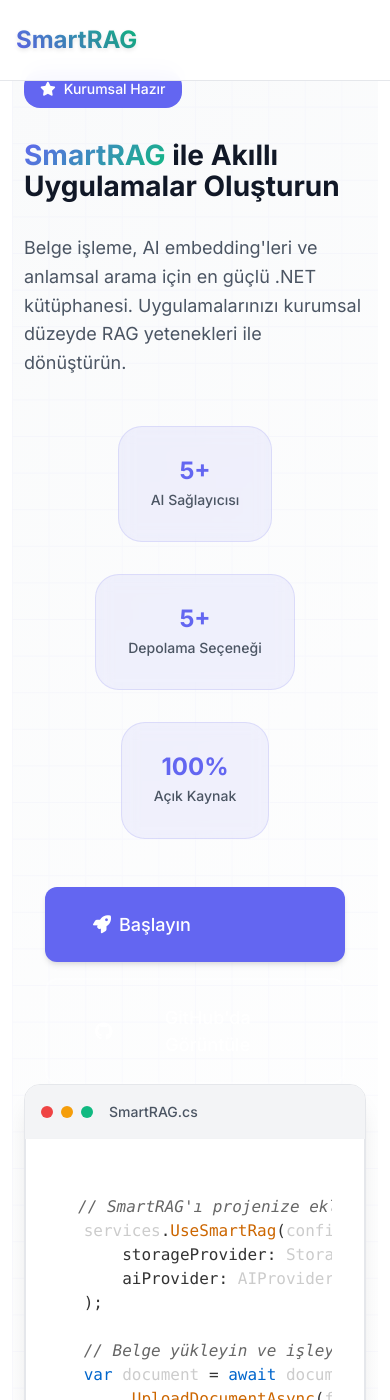
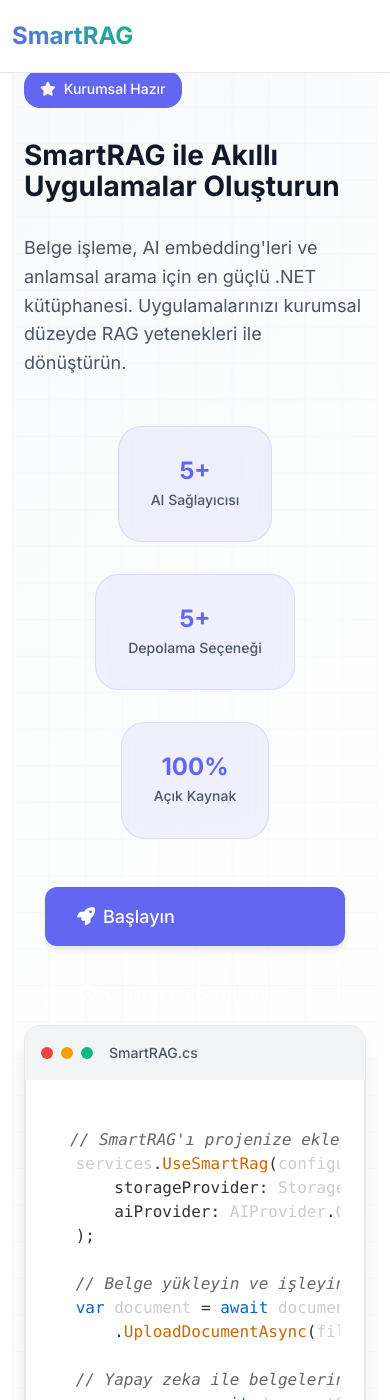
Before and after one commit to byerlikaya/SmartRAG, a Jekyll site: the page built from docs/tr/index.md, in a window 390 px wide and 1400 px high. Built offline with Jekyll 4.4.1, drawn with Linux system fonts in a browser that asks for light colours; nearby versions of some CDN libraries.

Commit message:
feat: Create clean theme-compatible CSS design system

```diff
--- a/docs/assets/css/style.css
+++ b/docs/assets/css/style.css
@@ -1,15 +1,12 @@
-/* SmartRAG Documentation - Clean Design System */
+/* SmartRAG Documentation - Clean Theme */
 
 /* CSS Variables */
 :root {
-    /* Colors */
     --primary: #6366f1;
     --primary-dark: #4f46e5;
     --primary-light: #818cf8;
     --secondary: #10b981;
     --secondary-dark: #059669;
-
-    /* Neutral Colors */
     --white: #ffffff;
     --gray-50: #f9fafb;
     --gray-100: #f3f4f6;
@@ -21,117 +18,35 @@
     --gray-700: #374151;
     --gray-800: #1f2937;
     --gray-900: #111827;
-
-    /* Typography */
     --font-family: 'Inter', -apple-system, BlinkMacSystemFont, 'Segoe UI', Roboto, sans-serif;
     --font-mono: 'JetBrains Mono', 'Fira Code', 'Monaco', 'Consolas', monospace;
-
-    /* Spacing */
-    --spacing-xs: 0.5rem;
-    --spacing-sm: 1rem;
-    --spacing-md: 1.5rem;
-    --spacing-lg: 2rem;
-    --spacing-xl: 3rem;
-    --spacing-2xl: 4rem;
-
-    /* Border Radius */
-    --radius-sm: 0.5rem;
-    --radius-md: 0.75rem;
-    --radius-lg: 1rem;
-    --radius-xl: 1.5rem;
-
-    /* Shadows */
-    --shadow-sm: 0 1px 2px 0 rgba(0, 0, 0, 0.05);
-    --shadow-md: 0 4px 6px -1px rgba(0, 0, 0, 0.1), 0 2px 4px -1px rgba(0, 0, 0, 0.06);
-    --shadow-lg: 0 10px 15px -3px rgba(0, 0, 0, 0.1), 0 4px 6px -2px rgba(0, 0, 0, 0.05);
-    --shadow-xl: 0 20px 25px -5px rgba(0, 0, 0, 0.1), 0 10px 10px -5px rgba(0, 0, 0, 0.04);
-
-    /* Transitions */
-    --transition: all 0.3s cubic-bezier(0.4, 0, 0.2, 1);
+    --transition: all 0.3s ease;
 }
 
-/* Reset and Base Styles */
-* {
-    margin: 0;
-    padding: 0;
-    box-sizing: border-box;
-}
-
-html {
-    scroll-behavior: smooth;
-    -webkit-text-size-adjust: 100%;
-    -ms-text-size-adjust: 100%;
-}
-
+/* Base Styles */
 body {
     font-family: var(--font-family);
     line-height: 1.6;
     color: var(--gray-700);
     background-color: var(--white);
-    -webkit-font-smoothing: antialiased;
-    -moz-osx-font-smoothing: grayscale;
-    overflow-x: hidden;
-}
-
-/* Typography */
-h1, h2, h3, h4, h5, h6 {
-    font-weight: 600;
-    line-height: 1.2;
-    color: var(--gray-900);
-}
-
-.text-gradient {
-    background: linear-gradient(135deg, var(--primary), var(--secondary));
-    -webkit-background-clip: text;
-    -webkit-text-fill-color: transparent;
-    background-clip: text;
 }
 
 /* Navigation */
 .navbar {
-    background: rgba(255, 255, 255, 0.95);
+    background: rgba(255, 255, 255, 0.95) !important;
     backdrop-filter: blur(10px);
     border-bottom: 1px solid var(--gray-200);
-    padding: var(--spacing-sm) 0;
-    position: fixed;
-    top: 0;
-    left: 0;
-    right: 0;
-    z-index: 1000;
-    transition: var(--transition);
-}
-
-.navbar .container {
-    max-width: 100%;
-    padding: 0 var(--spacing-sm);
-}
-
-.navbar-nav {
-    flex-wrap: nowrap;
-    overflow-x: auto;
-    -webkit-overflow-scrolling: touch;
-}
-
-.navbar-nav::-webkit-scrollbar {
-    display: none;
-}
-
-.navbar-nav {
-    -ms-overflow-style: none;
-    scrollbar-width: none;
+    padding: 0.75rem 0;
 }
 
 .navbar-brand {
     font-weight: 700;
     font-size: 1.5rem;
     color: var(--gray-900) !important;
-    text-decoration: none;
-    transition: var(--transition);
 }
 
 .navbar-brand:hover {
     color: var(--primary) !important;
-    transform: translateY(-1px);
 }
 
 .brand-text {
@@ -140,53 +55,39 @@ h1, h2, h3, h4, h5, h6 {
     -webkit-text-fill-color: transparent;
     background-clip: text;
     font-weight: 700;
-    text-shadow: 0 2px 4px rgba(0, 0, 0, 0.1);
 }
 
 .navbar-nav .nav-link {
     color: var(--gray-600) !important;
     font-weight: 500;
-    padding: var(--spacing-xs) var(--spacing-sm) !important;
-    margin: 0 var(--spacing-xs);
-    border-radius: var(--radius-sm);
+    padding: 0.5rem 1rem !important;
+    margin: 0 0.25rem;
+    border-radius: 0.5rem;
     transition: var(--transition);
-    display: flex;
-    align-items: center;
-    gap: var(--spacing-xs);
-    white-space: nowrap;
     font-size: 0.9rem;
 }
 
 .navbar-nav .nav-link:hover {
     color: var(--primary) !important;
     background-color: var(--gray-100);
-    transform: translateY(-1px);
 }
 
 .navbar-nav .nav-link.active {
     color: var(--white) !important;
     background: linear-gradient(135deg, var(--primary) 0%, var(--primary-light) 100%);
     font-weight: 500;
-    border-radius: var(--radius-md);
-    position: relative;
-    box-shadow: 0 2px 8px rgba(0, 123, 255, 0.3);
-    transform: translateY(-1px);
-    transition: all 0.3s ease;
+    border-radius: 0.75rem;
+    box-shadow: 0 2px 8px rgba(99, 102, 241, 0.3);
 }
 
-.navbar-nav .nav-link.active:hover {
-    transform: translateY(-2px);
-    box-shadow: 0 4px 12px rgba(0, 123, 255, 0.4);
-}
-
-/* Language Selection Buttons */
+/* Language Buttons */
 .language-btn {
     color: var(--gray-600) !important;
     font-size: 0.8rem !important;
     font-weight: 500 !important;
     padding: 0.25rem 0.5rem !important;
     margin: 0 0.1rem !important;
-    border-radius: var(--radius-sm) !important;
+    border-radius: 0.5rem !important;
     transition: var(--transition) !important;
     text-decoration: none !important;
     border: 1px solid var(--gray-200) !important;
@@ -206,29 +107,13 @@ h1, h2, h3, h4, h5, h6 {
     background: var(--primary) !important;
     border: 2px solid var(--primary) !important;
     font-weight: 600 !important;
-    box-shadow: var(--shadow-md) !important;
+    box-shadow: 0 4px 6px -1px rgba(0, 0, 0, 0.1) !important;
     transform: translateY(-1px) !important;
-    position: relative;
-}
-
-.language-btn[data-lang="{{ page.lang }}"]::after {
-    content: '';
-    position: absolute;
-    bottom: -3px;
-    left: 50%;
-    transform: translateX(-50%);
-    width: 0;
-    height: 0;
-    background: transparent;
-    border-left: 4px solid transparent;
-    border-right: 4px solid transparent;
-    border-bottom: 4px solid var(--primary);
-    transition: all 0.3s ease;
 }
 
 .language-btn[data-lang="{{ page.lang }}"]:hover {
     transform: translateY(-2px) !important;
-    box-shadow: var(--shadow-lg) !important;
+    box-shadow: 0 10px 15px -3px rgba(0, 0, 0, 0.1) !important;
     background: var(--primary-dark) !important;
 }
 
@@ -241,7 +126,7 @@ h1, h2, h3, h4, h5, h6 {
 /* Page Header */
 .page-header {
     background: linear-gradient(135deg, var(--gray-50) 0%, var(--white) 100%);
-    padding: var(--spacing-lg) 0;
+    padding: 2rem 0;
     border-bottom: 1px solid var(--gray-200);
     text-align: center;
 }
@@ -251,14 +136,12 @@ h1, h2, h3, h4, h5, h6 {
     font-weight: 700;
     color: var(--gray-900);
     margin-bottom: 1.5rem !important;
-    text-align: center;
 }
 
 .page-description {
     font-size: 1.1rem;
     color: var(--gray-600);
     margin-bottom: 2rem !important;
-    text-align: center;
     line-height: 1.6;
 }
 
@@ -271,28 +154,19 @@ h1, h2, h3, h4, h5, h6 {
     margin-bottom: 1.5rem !important;
     padding-bottom: 0.75rem !important;
     border-bottom: 2px solid var(--primary);
-    position: relative;
-}
-
-.content-section h2 + p {
-    margin-top: 1.5rem !important;
-}
-
-.content-section {
-    margin-bottom: 3rem !important;
 }
 
 .content-section h3 {
     font-size: 1.25rem;
     font-weight: 600;
     color: var(--gray-800);
-    margin-bottom: var(--spacing-md);
-    margin-top: var(--spacing-lg);
+    margin-bottom: 1rem;
+    margin-top: 2rem;
 }
 
 .content-section p {
     color: var(--gray-600);
-    margin-bottom: var(--spacing-md);
+    margin-bottom: 1rem;
     line-height: 1.7;
 }
 
@@ -300,24 +174,21 @@ h1, h2, h3, h4, h5, h6 {
 .code-example {
     background: var(--white);
     border: 1px solid var(--gray-200);
-    border-radius: var(--radius-lg);
+    border-radius: 1rem;
     overflow: hidden;
-    box-shadow: var(--shadow-md);
-    margin: var(--spacing-lg) 0;
-    max-width: 100%;
+    box-shadow: 0 4px 6px -1px rgba(0, 0, 0, 0.1);
+    margin: 2rem 0;
 }
 
 .code-example pre {
     margin: 0;
-    padding: var(--spacing-lg);
+    padding: 1.5rem;
     background: var(--white);
     color: var(--gray-900);
     font-family: var(--font-mono);
     font-size: 0.875rem;
     line-height: 1.6;
     overflow-x: auto;
-    word-wrap: break-word;
-    white-space: pre-wrap;
 }
 
 /* Override Prism.js dark theme */
@@ -327,7 +198,7 @@ pre[class*=language-] {
     color: var(--gray-900) !important;
 }
 
-/* Code blocks follow theme */
+/* Code blocks */
 pre {
     background: var(--white);
     color: var(--gray-900);
@@ -337,31 +208,31 @@ code {
     background: var(--gray-100);
     color: var(--gray-900);
     padding: 0.125rem 0.25rem;
-    border-radius: var(--radius-sm);
+    border-radius: 0.25rem;
     font-size: 0.875em;
 }
 
-/* Code Window (Hero Section) */
+/* Code Window */
 .code-window {
     background: var(--white);
-    border-radius: var(--radius-lg);
-    box-shadow: var(--shadow-xl);
+    border-radius: 1rem;
+    box-shadow: 0 20px 25px -5px rgba(0, 0, 0, 0.1);
     overflow: hidden;
     border: 1px solid var(--gray-200);
 }
 
 .code-header {
     background: var(--gray-100);
-    padding: var(--spacing-sm);
+    padding: 1rem;
     display: flex;
     align-items: center;
-    gap: var(--spacing-sm);
+    gap: 1rem;
     border-bottom: 1px solid var(--gray-200);
 }
 
 .code-dots {
     display: flex;
-    gap: var(--spacing-xs);
+    gap: 0.5rem;
 }
 
 .code-dots span {
@@ -385,10 +256,10 @@ code {
     background: var(--white);
     border: 1px solid var(--gray-200);
     border-top: none;
-    border-radius: 0 0 var(--radius-lg) var(--radius-lg);
-    padding: var(--spacing-lg);
+    border-radius: 0 0 1rem 1rem;
+    padding: 1.5rem;
     overflow: hidden;
-    box-shadow: var(--shadow-md);
+    box-shadow: 0 4px 6px -1px rgba(0, 0, 0, 0.1);
     margin-top: -1px;
 }
 
@@ -396,15 +267,14 @@ code {
     margin: 0;
     background: none;
     color: var(--gray-900);
-    font-family: 'JetBrains Mono', 'Fira Code', 'Monaco', 'Consolas', monospace;
+    font-family: var(--font-mono);
     font-size: 0.875rem;
     line-height: 1.6;
     white-space: pre-wrap;
     word-wrap: break-word;
-    max-width: 100%;
 }
 
-/* Syntax Highlighting - Light Theme (All Documentation Pages) */
+/* Syntax Highlighting */
 pre .token.keyword,
 pre .token.builtin,
 pre .token.type,
@@ -556,48 +426,47 @@ code .token.attr-value,
 .hero-content {
     position: relative;
     z-index: 2;
-    animation: fadeInUp 0.6s ease-out;
 }
 
 .hero-badge {
     display: inline-flex;
     align-items: center;
-    gap: var(--spacing-xs);
+    gap: 0.5rem;
     background: var(--primary);
     color: white;
-    padding: var(--spacing-xs) var(--spacing-sm);
-    border-radius: var(--radius-lg);
+    padding: 0.5rem 1rem;
+    border-radius: 1rem;
     font-size: 0.875rem;
     font-weight: 500;
-    margin-bottom: var(--spacing-lg);
+    margin-bottom: 2rem;
 }
 
 .hero-title {
     font-size: 2.5rem;
     font-weight: 800;
     line-height: 1.1;
-    margin-bottom: var(--spacing-lg);
+    margin-bottom: 2rem;
     color: var(--gray-900);
 }
 
 .hero-description {
     font-size: 1.1rem;
     color: var(--gray-600);
-    margin-bottom: var(--spacing-xl);
+    margin-bottom: 3rem;
     max-width: 600px;
 }
 
 .hero-stats {
     display: flex;
-    gap: var(--spacing-xl);
-    margin-bottom: var(--spacing-xl);
+    gap: 3rem;
+    margin-bottom: 3rem;
 }
 
 .stat-item {
     text-align: center;
     background: rgba(99, 102, 241, 0.08);
-    padding: var(--spacing-lg);
-    border-radius: var(--radius-xl);
+    padding: 2rem;
+    border-radius: 1.5rem;
     border: 1px solid rgba(99, 102, 241, 0.15);
     backdrop-filter: blur(8px);
     transition: var(--transition);
@@ -609,7 +478,7 @@ code .token.attr-value,
     background: rgba(99, 102, 241, 0.12);
     border-color: rgba(99, 102, 241, 0.25);
     transform: translateY(-1px);
-    box-shadow: var(--shadow-sm);
+    box-shadow: 0 1px 2px 0 rgba(0, 0, 0, 0.05);
 }
 
 .stat-number {
@@ -622,16 +491,14 @@ code .token.attr-value,
 .stat-label {
     font-size: 0.875rem;
     color: var(--gray-600);
-    margin-top: var(--spacing-xs);
+    margin-top: 0.5rem;
     font-weight: 500;
     line-height: 1.3;
-    word-wrap: break-word;
-    max-width: 100%;
 }
 
 .hero-buttons {
     display: flex;
-    gap: var(--spacing-sm);
+    gap: 1rem;
     flex-wrap: wrap;
 }
 
@@ -644,9 +511,9 @@ code .token.attr-value,
 .btn {
     display: inline-flex;
     align-items: center;
-    gap: var(--spacing-xs);
-    padding: var(--spacing-sm) var(--spacing-lg);
-    border-radius: var(--radius-md);
+    gap: 0.5rem;
+    padding: 0.75rem 1.5rem;
+    border-radius: 0.75rem;
     font-weight: 500;
     text-decoration: none;
     transition: var(--transition);
@@ -656,20 +523,20 @@ code .token.attr-value,
 }
 
 .btn-lg {
-    padding: var(--spacing-md) var(--spacing-xl);
+    padding: 1rem 2rem;
     font-size: 1.125rem;
 }
 
 .btn-primary {
     background: var(--primary);
     color: white;
-    box-shadow: var(--shadow-md);
+    box-shadow: 0 4px 6px -1px rgba(0, 0, 0, 0.1);
 }
 
 .btn-primary:hover {
     background: var(--primary-dark);
     transform: translateY(-2px);
-    box-shadow: var(--shadow-lg);
+    box-shadow: 0 10px 15px -3px rgba(0, 0, 0, 0.1);
     color: white;
 }
 
@@ -687,13 +554,13 @@ code .token.attr-value,
 
 /* Sections */
 .section-header {
-    margin-bottom: var(--spacing-2xl);
+    margin-bottom: 4rem;
 }
 
 .section-title {
     font-size: 2.5rem;
     font-weight: 700;
-    margin-bottom: var(--spacing-sm);
+    margin-bottom: 1rem;
     color: var(--gray-900);
 }
 
@@ -706,20 +573,19 @@ code .token.attr-value,
 
 /* Features Section */
 .features-section {
-    padding: var(--spacing-2xl) 0;
+    padding: 4rem 0;
     background: var(--white);
 }
 
 .feature-card {
     background: var(--white);
     border: 1px solid var(--gray-200);
-    border-radius: var(--radius-lg);
-    padding: var(--spacing-xl);
+    border-radius: 1rem;
+    padding: 2rem;
     height: 100%;
     transition: var(--transition);
     position: relative;
     overflow: hidden;
-    animation: fadeInUp 0.6s ease-out;
 }
 
 .feature-card::before {
@@ -736,7 +602,7 @@ code .token.attr-value,
 
 .feature-card:hover {
     transform: translateY(-4px);
-    box-shadow: var(--shadow-lg);
+    box-shadow: 0 10px 15px -3px rgba(0, 0, 0, 0.1);
     border-color: var(--primary);
 }
 
@@ -748,11 +614,11 @@ code .token.attr-value,
     width: 60px;
     height: 60px;
     background: linear-gradient(135deg, var(--primary), var(--secondary));
-    border-radius: var(--radius-lg);
+    border-radius: 1rem;
     display: flex;
     align-items: center;
     justify-content: center;
-    margin-bottom: var(--spacing-lg);
+    margin-bottom: 2rem;
     color: white;
     font-size: 1.5rem;
 }
@@ -760,7 +626,7 @@ code .token.attr-value,
 .feature-card h3 {
     font-size: 1.25rem;
     font-weight: 600;
-    margin-bottom: var(--spacing-sm);
+    margin-bottom: 1rem;
     color: var(--gray-900);
 }
 
@@ -771,19 +637,19 @@ code .token.attr-value,
 
 /* Providers Section */
 .providers-section {
-    padding: var(--spacing-2xl) 0;
+    padding: 4rem 0;
     background: var(--gray-50);
 }
 
 .providers-grid {
     display: grid;
-    gap: var(--spacing-2xl);
+    gap: 4rem;
 }
 
 .provider-category h3 {
     font-size: 1.5rem;
     font-weight: 600;
-    margin-bottom: var(--spacing-lg);
+    margin-bottom: 2rem;
     color: var(--gray-900);
     text-align: center;
 }
@@ -791,22 +657,21 @@ code .token.attr-value,
 .provider-cards {
     display: grid;
     grid-template-columns: repeat(auto-fit, minmax(200px, 1fr));
-    gap: var(--spacing-lg);
+    gap: 2rem;
 }
 
 .provider-card {
     background: var(--white);
     border: 1px solid var(--gray-200);
-    border-radius: var(--radius-lg);
-    padding: var(--spacing-lg);
+    border-radius: 1rem;
+    padding: 2rem;
     text-align: center;
     transition: var(--transition);
-    animation: fadeInUp 0.6s ease-out;
 }
 
 .provider-card:hover {
     transform: translateY(-4px);
-    box-shadow: var(--shadow-lg);
+    box-shadow: 0 10px 15px -3px rgba(0, 0, 0, 0.1);
     border-color: var(--primary);
 }
 
@@ -814,11 +679,11 @@ code .token.attr-value,
     width: 50px;
     height: 50px;
     background: var(--gray-100);
-    border-radius: var(--radius-md);
+    border-radius: 0.75rem;
     display: flex;
     align-items: center;
     justify-content: center;
-    margin: 0 auto var(--spacing-sm);
+    margin: 0 auto 1rem;
     color: var(--primary);
     font-size: 1.5rem;
 }
@@ -826,7 +691,7 @@ code .token.attr-value,
 .provider-card h4 {
     font-size: 1rem;
     font-weight: 600;
-    margin-bottom: var(--spacing-xs);
+    margin-bottom: 0.5rem;
     color: var(--gray-900);
 }
 
@@ -837,7 +702,7 @@ code .token.attr-value,
 
 /* Quick Start Section */
 .quick-start-section {
-    padding: var(--spacing-2xl) 0;
+    padding: 4rem 0;
     background: var(--white);
 }
 
@@ -856,25 +721,25 @@ code .token.attr-value,
 .quick-start-content h2 {
     font-size: 2.5rem;
     font-weight: 700;
-    margin-bottom: var(--spacing-lg);
+    margin-bottom: 2rem;
     color: var(--gray-900);
 }
 
 .quick-start-content p {
     font-size: 1.125rem;
     color: var(--gray-600);
-    margin-bottom: var(--spacing-xl);
+    margin-bottom: 3rem;
 }
 
 .steps {
-    margin-bottom: var(--spacing-xl);
+    margin-bottom: 3rem;
 }
 
 .step {
     display: flex;
     align-items: flex-start;
-    gap: var(--spacing-lg);
-    margin-bottom: var(--spacing-lg);
+    gap: 2rem;
+    margin-bottom: 2rem;
 }
 
 .step-number {
@@ -893,7 +758,7 @@ code .token.attr-value,
 .step-content h4 {
     font-size: 1.125rem;
     font-weight: 600;
-    margin-bottom: var(--spacing-xs);
+    margin-bottom: 0.5rem;
     color: var(--gray-900);
 }
 
@@ -908,15 +773,15 @@ code .token.attr-value,
     background: var(--white);
     border: 1px solid var(--gray-200);
     border-bottom: none;
-    border-radius: var(--radius-lg) var(--radius-lg) 0 0;
+    border-radius: 1rem 1rem 0 0;
     overflow: hidden;
-    box-shadow: var(--shadow-md);
+    box-shadow: 0 4px 6px -1px rgba(0, 0, 0, 0.1);
 }
 
 .code-tab {
     background: var(--gray-50);
     border: none;
-    padding: var(--spacing-sm) var(--spacing-lg);
+    padding: 1rem 1.5rem;
     font-size: 0.875rem;
     font-weight: 500;
     color: var(--gray-600);
@@ -946,7 +811,7 @@ code .token.attr-value,
     background: var(--primary-dark);
     color: white;
     transform: translateY(-2px);
-    box-shadow: var(--shadow-lg);
+    box-shadow: 0 10px 15px -3px rgba(0, 0, 0, 0.1);
 }
 
 .code-tab:hover::before {
@@ -957,7 +822,7 @@ code .token.attr-value,
     color: white;
     background: var(--primary);
     font-weight: 600;
-    box-shadow: var(--shadow-md);
+    box-shadow: 0 4px 6px -1px rgba(0, 0, 0, 0.1);
     transform: translateY(-1px);
     position: relative;
 }
@@ -979,7 +844,7 @@ code .token.attr-value,
 
 .code-panel {
     display: none;
-    padding: var(--spacing-lg);
+    padding: 1.5rem;
 }
 
 .code-panel.active {
@@ -997,15 +862,15 @@ code .token.attr-value,
 
 /* Documentation Section */
 .documentation-section {
-    padding: var(--spacing-2xl) 0;
+    padding: 4rem 0;
     background: var(--gray-50);
 }
 
 .doc-card {
     background: var(--white);
     border: 1px solid var(--gray-200);
-    border-radius: var(--radius-lg);
-    padding: var(--spacing-xl);
+    border-radius: 1rem;
+    padding: 2rem;
     text-decoration: none;
     color: inherit;
     display: block;
@@ -1013,7 +878,6 @@ code .token.attr-value,
     transition: var(--transition);
     position: relative;
     overflow: hidden;
-    animation: fadeInUp 0.6s ease-out;
 }
 
 .doc-card::before {
@@ -1030,7 +894,7 @@ code .token.attr-value,
 
 .doc-card:hover {
     transform: translateY(-4px);
-    box-shadow: var(--shadow-lg);
+    box-shadow: 0 10px 15px -3px rgba(0, 0, 0, 0.1);
     border-color: var(--primary);
     text-decoration: none;
     color: inherit;
@@ -1044,11 +908,11 @@ code .token.attr-value,
     width: 60px;
     height: 60px;
     background: var(--gray-100);
-    border-radius: var(--radius-lg);
+    border-radius: 1rem;
     display: flex;
     align-items: center;
     justify-content: center;
-    margin-bottom: var(--spacing-lg);
+    margin-bottom: 2rem;
     color: var(--primary);
     font-size: 1.5rem;
 }
@@ -1056,7 +920,7 @@ code .token.attr-value,
 .doc-card h3 {
     font-size: 1.25rem;
     font-weight: 600;
-    margin-bottom: var(--spacing-sm);
+    margin-bottom: 1rem;
     color: var(--gray-900);
 }
 
@@ -1067,7 +931,7 @@ code .token.attr-value,
 
 /* CTA Section */
 .cta-section {
-    padding: var(--spacing-2xl) 0;
+    padding: 4rem 0;
     background: linear-gradient(135deg, var(--primary), var(--secondary));
     color: white;
     text-align: center;
@@ -1079,19 +943,19 @@ code .token.attr-value,
 .cta-content h2 {
     font-size: 2.5rem;
     font-weight: 700;
-    margin-bottom: var(--spacing-lg);
+    margin-bottom: 2rem;
     color: white;
 }
 
 .cta-content p {
     font-size: 1.125rem;
-    margin-bottom: var(--spacing-xl);
+    margin-bottom: 3rem;
     opacity: 0.9;
 }
 
 .cta-buttons {
     display: flex;
-    gap: var(--spacing-sm);
+    gap: 1rem;
     justify-content: center;
     flex-wrap: wrap;
 }
@@ -1100,7 +964,7 @@ code .token.attr-value,
 .footer {
     background: var(--gray-900);
     color: var(--gray-300);
-    padding: var(--spacing-xl) 0;
+    padding: 2rem 0;
     text-align: center;
 }
 
@@ -1117,8 +981,8 @@ code .token.attr-value,
 /* Back to Top Button */
 .back-to-top {
     position: fixed;
-    bottom: var(--spacing-lg);
-    right: var(--spacing-lg);
+    bottom: 2rem;
+    right: 2rem;
     width: 50px;
     height: 50px;
     background: var(--primary);
@@ -1128,7 +992,7 @@ code .token.attr-value,
     display: flex;
     align-items: center;
     justify-content: center;
-    box-shadow: var(--shadow-lg);
+    box-shadow: 0 10px 15px -3px rgba(0, 0, 0, 0.1);
     opacity: 0;
     visibility: hidden;
     transition: var(--transition);
@@ -1151,7 +1015,7 @@ code .token.attr-value,
         background: rgba(255, 255, 255, 0.95);
         backdrop-filter: blur(20px);
         margin-top: 0.5rem;
-        border-radius: var(--radius-lg);
+        border-radius: 1rem;
         padding: 1.5rem;
         border: 1px solid rgba(255, 255, 255, 0.2);
         box-shadow: 0 8px 32px rgba(0, 0, 0, 0.1);
@@ -1163,7 +1027,7 @@ code .token.attr-value,
 
     .navbar-nav .nav-link {
         padding: 0.75rem 1rem;
-        border-radius: var(--radius-md);
+        border-radius: 0.75rem;
         color: var(--gray-700) !important;
         background: rgba(99, 102, 241, 0.05);
         border: 1px solid transparent;
@@ -1189,7 +1053,7 @@ code .token.attr-value,
         margin: 0 0.25rem !important;
         padding: 0.5rem 0.75rem !important;
         font-size: 0.8rem !important;
-        border-radius: var(--radius-sm) !important;
+        border-radius: 0.5rem !important;
         background: var(--white) !important;
         border: 1px solid var(--gray-300) !important;
         color: var(--gray-700) !important;
@@ -1228,7 +1092,7 @@ code .token.attr-value,
         color: white !important;
         border: 2px solid var(--primary) !important;
         font-weight: 600 !important;
-        box-shadow: var(--shadow-md) !important;
+        box-shadow: 0 4px 6px -1px rgba(0, 0, 0, 0.1) !important;
         transform: translateY(-1px) !important;
         position: relative !important;
     }
@@ -1253,7 +1117,7 @@ code .token.attr-value,
 @media (max-width: 991.98px) {
     .navbar-nav .nav-link {
         font-size: 0.85rem;
-        padding: var(--spacing-xs) 0.5rem !important;
+        padding: 0.5rem 0.5rem !important;
         margin: 0 0.25rem;
     }
 
@@ -1277,7 +1141,7 @@ code .token.attr-value,
 @media (max-width: 767.98px) {
     .navbar-nav .nav-link {
         font-size: 0.8rem;
-        padding: var(--spacing-xs) 0.25rem !important;
+        padding: 0.5rem 0.25rem !important;
         margin: 0 0.1rem;
     }
 
@@ -1299,7 +1163,7 @@ code .token.attr-value,
 
     .hero-stats {
         flex-direction: column;
-        gap: var(--spacing-lg);
+        gap: 2rem;
         align-items: center;
     }
 
@@ -1339,7 +1203,7 @@ code .token.attr-value,
 
     .feature-card,
     .doc-card {
-        padding: var(--spacing-lg);
+        padding: 1.5rem;
     }
 
     .provider-cards {
```
